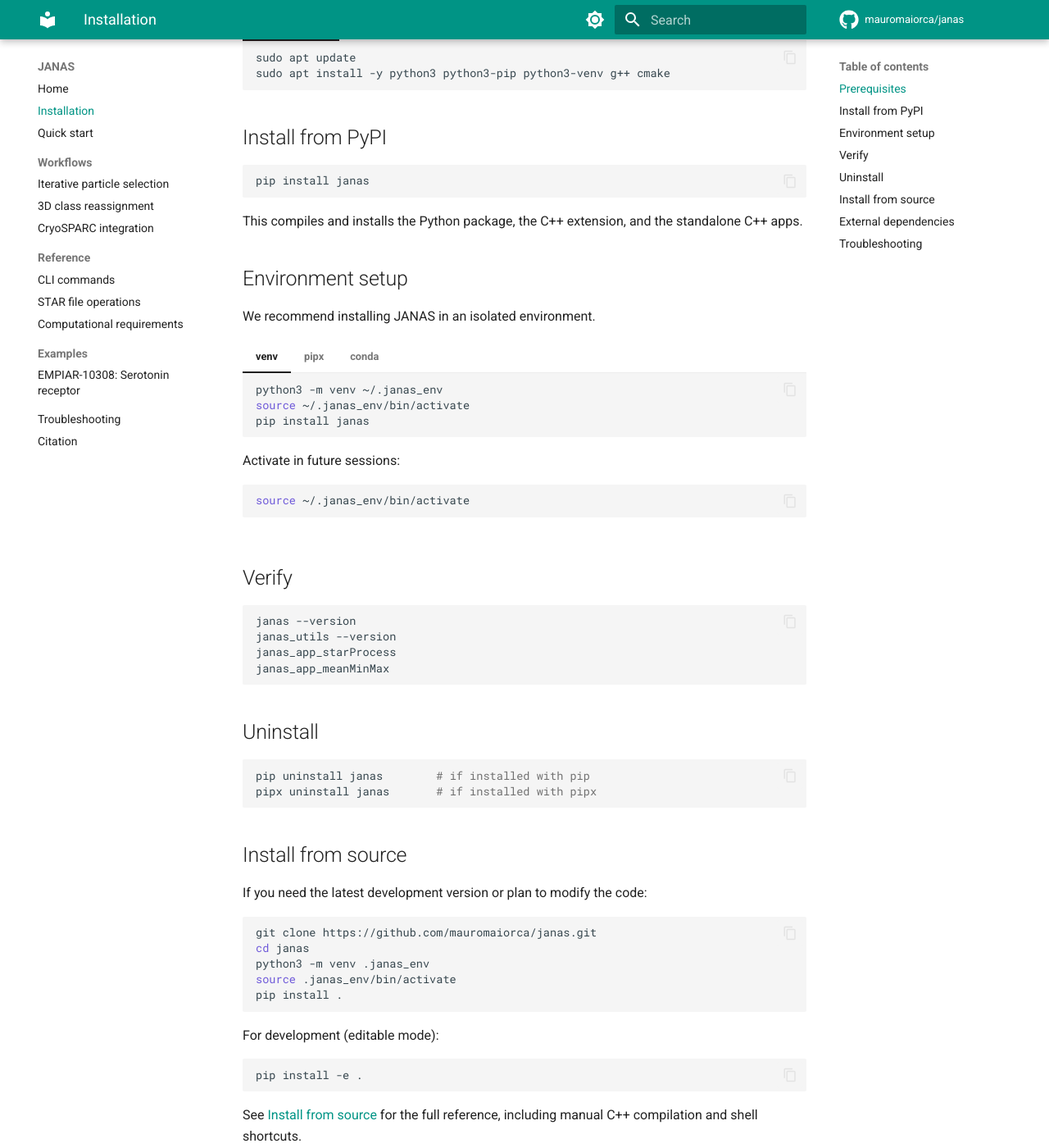
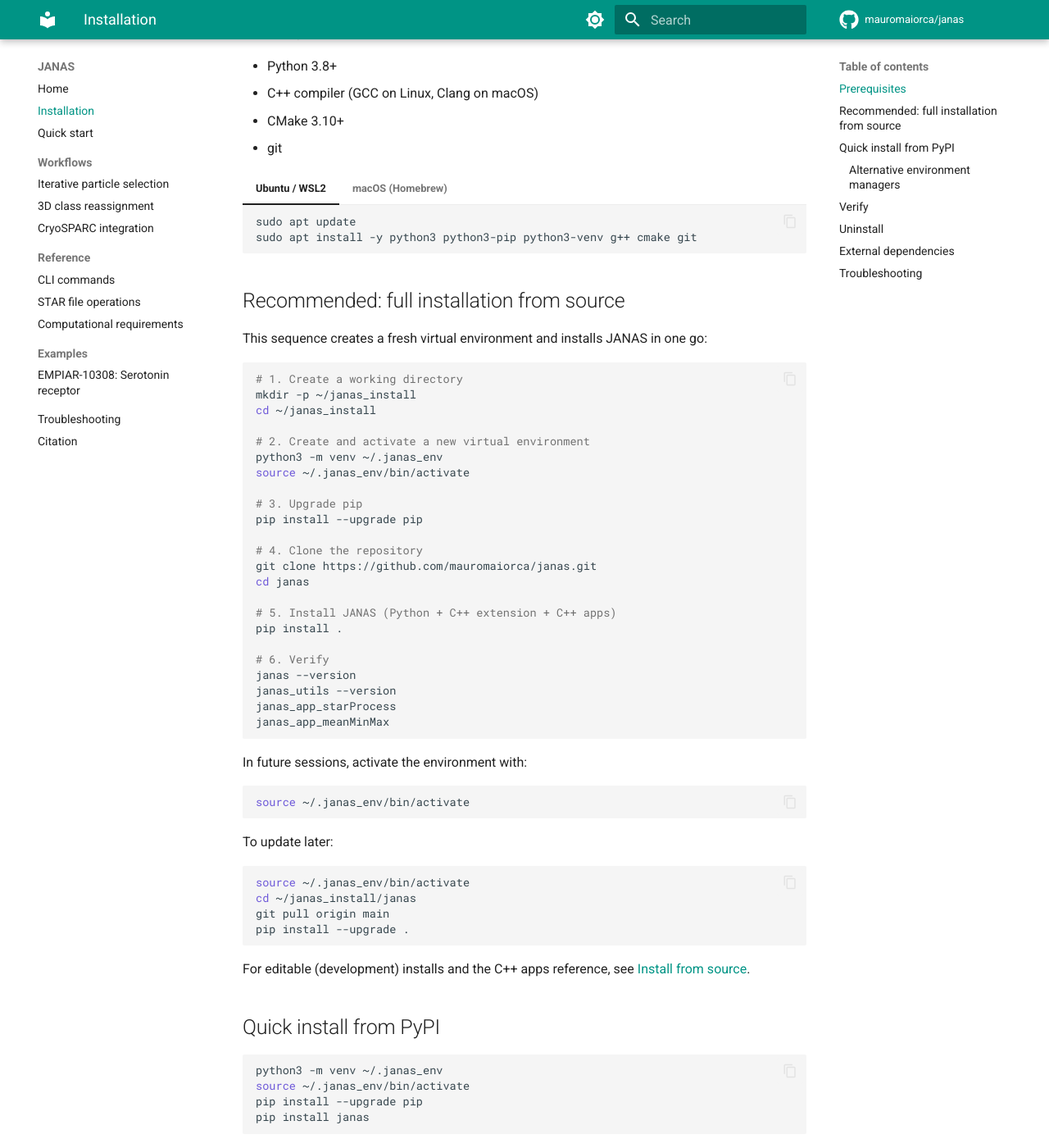
Before and after one commit to mauromaiorca/janas, an MkDocs documentation site: the page built from docs/installation.md, in a window 1280 px wide and 1400 px high, scrolled down 421 px. Shown: the whole window at 82% size. Built offline with MkDocs 1.6.1 and Material for MkDocs 9.7.7, drawn with Linux system fonts in a browser that asks for light colours; comment, search, counter and statistics services are not loaded; some of the changed text lies outside the part shown.

Commit message:
Promote from-source install as recommended path in all install docs
Rewrite tutorial/INSTALL.md, tutorial/INSTALL_FROM_SOURCE.md and
docs/installation.md so the recommended path is a clean, step-by-step
"install from scratch" recipe: create a working directory, set up a
fresh ~/.janas_env venv, upgrade pip, clone the repo, pip install .,
verify. PyPI install is still documented as a quick alternative.

````diff
--- a/docs/installation.md
+++ b/docs/installation.md
@@ -4,51 +4,91 @@
 
 # Installation
 
+JANAS can be installed in two ways:
+
+- **From source (recommended)** — clone the repository and install with `pip`. Gives you the latest version and full control over the source.
+- **From PyPI** — quick installation of the latest released version.
+
 ## Prerequisites
 
 - Python 3.8+
 - C++ compiler (GCC on Linux, Clang on macOS)
 - CMake 3.10+
+- git
 
 === "Ubuntu / WSL2"
 
     ```bash
     sudo apt update
-    sudo apt install -y python3 python3-pip python3-venv g++ cmake
+    sudo apt install -y python3 python3-pip python3-venv g++ cmake git
     ```
 
 === "macOS (Homebrew)"
 
     ```bash
-    brew install cmake
+    brew install cmake git
     xcode-select --install
     ```
 
-## Install from PyPI
+## Recommended: full installation from source
+
+This sequence creates a fresh virtual environment and installs JANAS in one go:
 
 ```bash
+# 1. Create a working directory
+mkdir -p ~/janas_install
+cd ~/janas_install
+
+# 2. Create and activate a new virtual environment
+python3 -m venv ~/.janas_env
+source ~/.janas_env/bin/activate
+
+# 3. Upgrade pip
+pip install --upgrade pip
+
+# 4. Clone the repository
+git clone https://github.com/mauromaiorca/janas.git
+cd janas
+
+# 5. Install JANAS (Python + C++ extension + C++ apps)
+pip install .
+
+# 6. Verify
+janas --version
+janas_utils --version
+janas_app_starProcess
+janas_app_meanMinMax
+```
+
+In future sessions, activate the environment with:
+
+```bash
+source ~/.janas_env/bin/activate
+```
+
+To update later:
+
+```bash
+source ~/.janas_env/bin/activate
+cd ~/janas_install/janas
+git pull origin main
+pip install --upgrade .
+```
+
+For editable (development) installs and the C++ apps reference, see [Install from source](https://github.com/mauromaiorca/janas/blob/main/tutorial/INSTALL_FROM_SOURCE.md).
+
+## Quick install from PyPI
+
+```bash
+python3 -m venv ~/.janas_env
+source ~/.janas_env/bin/activate
+pip install --upgrade pip
 pip install janas
 ```
 
 This compiles and installs the Python package, the C++ extension, and the standalone C++ apps.
 
-## Environment setup
-
-We recommend installing JANAS in an isolated environment.
-
-=== "venv"
-
-    ```bash
-    python3 -m venv ~/.janas_env
-    source ~/.janas_env/bin/activate
-    pip install janas
-    ```
-
-    Activate in future sessions:
-
-    ```bash
-    source ~/.janas_env/bin/activate
-    ```
+### Alternative environment managers
 
 === "pipx"
 
@@ -84,25 +124,12 @@
 pipx uninstall janas       # if installed with pipx
 ```
 
-## Install from source
-
-If you need the latest development version or plan to modify the code:
+To also remove the virtual environment:
 
 ```bash
-git clone https://github.com/mauromaiorca/janas.git
-cd janas
-python3 -m venv .janas_env
-source .janas_env/bin/activate
-pip install .
+deactivate
+rm -rf ~/.janas_env
 ```
-
-For development (editable mode):
-
-```bash
-pip install -e .
-```
-
-See [Install from source](https://github.com/mauromaiorca/janas/blob/main/tutorial/INSTALL_FROM_SOURCE.md) for the full reference, including manual C++ compilation and shell shortcuts.
 
 ## External dependencies
 
````
Also changed, not shown: tutorial/INSTALL.md (+96 -48 lines), tutorial/INSTALL_FROM_SOURCE.md (+83 -27 lines).
